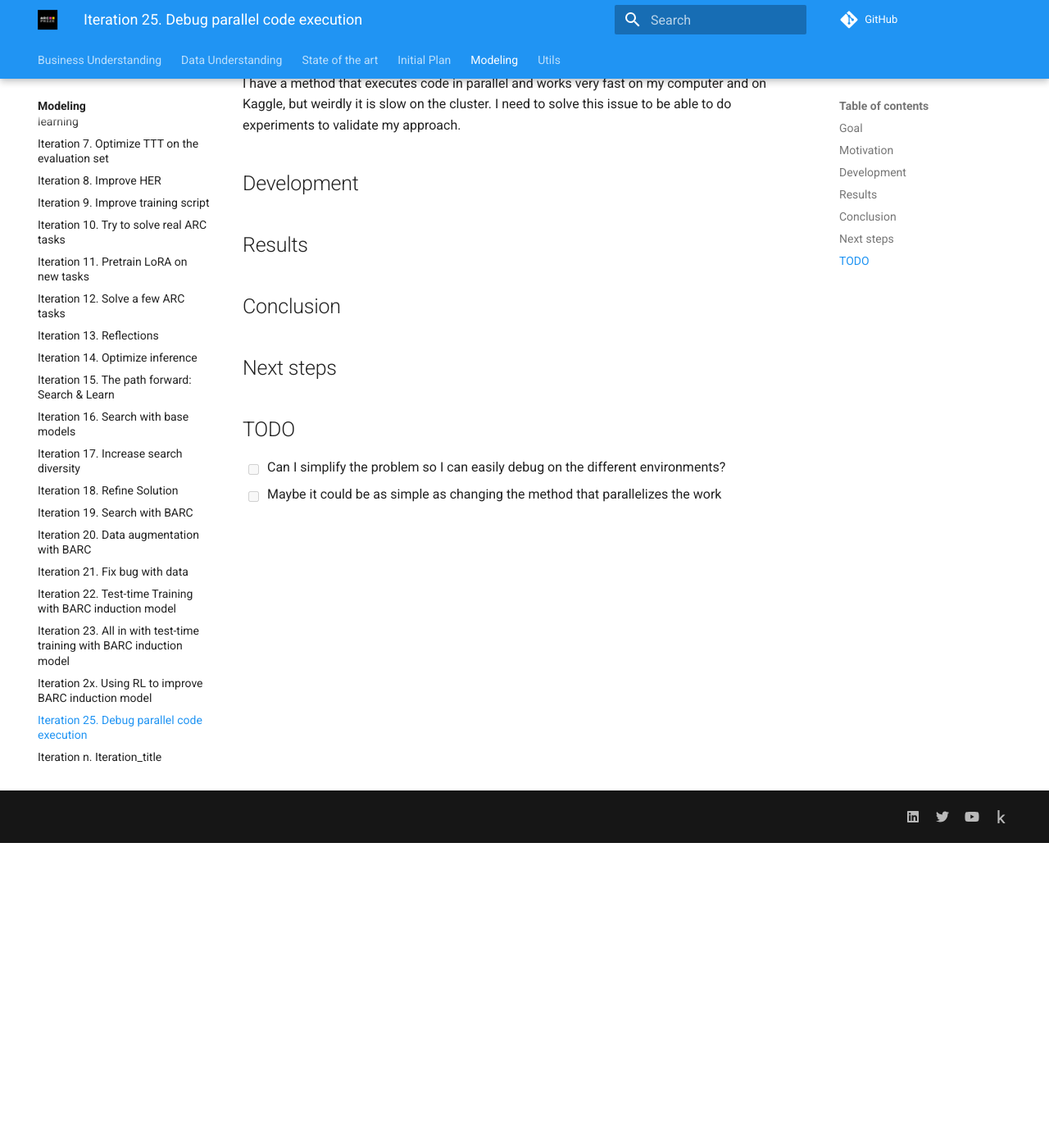
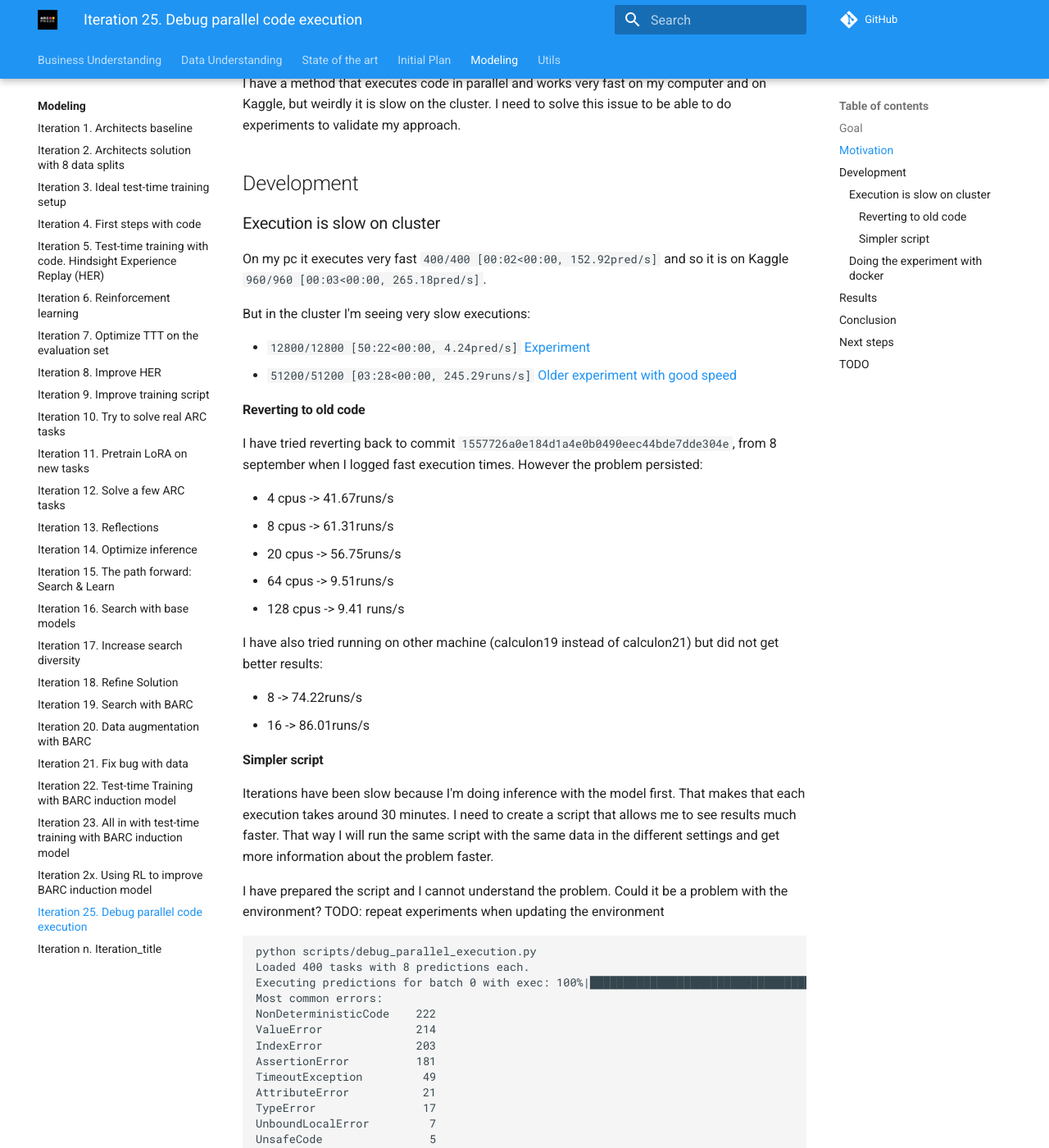
Before and after one commit to ironbar/arc25, an MkDocs documentation site: the page built from docs/modeling/Iteration_25_debug_parallel_code_execution.md, in a window 1280 px wide and 1400 px high, scrolled down 372 px. Shown: the whole window at 82% size. Built offline with MkDocs 1.6.1 and Material for MkDocs 9.7.7, drawn with Linux system fonts in a browser that asks for light colours; comment, search, counter and statistics services are not loaded; some of the changed text lies outside the part shown.

Commit message:
updated documentation

````diff
--- a/docs/modeling/Iteration_25_debug_parallel_code_execution.md
+++ b/docs/modeling/Iteration_25_debug_parallel_code_execution.md
@@ -14,6 +14,74 @@
 
 ## Development
 
+### Execution is slow on cluster
+
+On my pc it executes very fast `400/400 [00:02<00:00, 152.92pred/s]` and so it is on Kaggle `960/960 [00:03<00:00, 265.18pred/s]`.
+
+But in the cluster I'm seeing very slow executions:
+
+- `12800/12800 [50:22<00:00,  4.24pred/s]`  [Experiment](https://wandb.ai/guillermobarbadillo/2025-09-12-search-and-learn/runs/19gni2he/logs)
+- `51200/51200 [03:28<00:00, 245.29runs/s]` [Older experiment with good speed](https://wandb.ai/guillermobarbadillo/2025-09-07-search-and-learn/runs/zdkkfzdv/logs)
+
+#### Reverting to old code
+
+I have tried reverting back to commit `1557726a0e184d1a4e0b0490eec44bde7dde304e`, from 8 september when I logged fast execution times. However the problem persisted:
+
+- 4 cpus -> 41.67runs/s
+- 8 cpus -> 61.31runs/s
+- 20 cpus -> 56.75runs/s
+- 64 cpus -> 9.51runs/s
+- 128 cpus -> 9.41 runs/s
+
+I have also tried running on other machine (calculon19 instead of calculon21) but did not get better results:
+
+- 8 -> 74.22runs/s
+- 16 -> 86.01runs/s
+
+#### Simpler script
+
+Iterations have been slow because I'm doing inference with the model first. That makes that each
+execution takes around 30 minutes. I need to create a script that allows me to see results much faster.
+That way I will run the same script with the same data in the different settings and get more information
+about the problem faster.
+
+I have prepared the script and I cannot understand the problem. Could it be a problem with the environment?
+TODO: repeat experiments when updating the environment
+
+```bash
+python scripts/debug_parallel_execution.py
+Loaded 400 tasks with 8 predictions each.
+Executing predictions for batch 0 with exec: 100%|██████████████████████████████████████████████████████████████████████████████████████████████████████████████████████████████████████| 3200/3200 [00:09<00:00, 347.91run/s]
+Most common errors:
+NonDeterministicCode    222
+ValueError              214
+IndexError              203
+AssertionError          181
+TimeoutException         49
+AttributeError           21
+TypeError                17
+UnboundLocalError         7
+UnsafeCode                5
+KeyError                  4
+SyntaxError               4
+StopIteration             4
+NameError                 4
+ZeroDivisionError         2
+RecursionError            1
+Name: count, dtype: int64
+      n_preds  valid code  valid outputs  unique outputs  train_pixel_score  train_correct_grids  train_pass_rate  train_is_correct  test_pixel_score  test_correct_grids  test_pass_rate  test_is_correct  is_correct
+MEAN      8.0         1.0       0.706875        0.629062           0.415273             0.022264          0.01375            0.0425          0.404596            0.016719        0.016563             0.06        0.04
+
+
+export N_CPUS=8; condor_submit train.condor command=" python /mnt/scratch/users/gbarbadillo/arc25/arc25/scripts/debug_parallel_execution.py \ --dataset-path /mnt/scratch/users/gbarbadillo/arc25/data/arc-prize-2024/arc-agi_evaluation_challenges.json \ --prediction-path /mnt/scratch/users/gbarbadillo/arc25/predictions/2025-08-28-base-model/evaluation/8preds_2025_09_02_05_36_40_predictions.json" -append request_cpus=${N_CPUS} -append request_gpus=0
+```
+
+### Doing the experiment with docker
+
+```bash
+docker run -ti -u 1000:1000 gbarbadillo/cuda-python:python3.10-cuda14.1
+```
+
 ## Results
 
 ## Conclusion
@@ -24,3 +92,7 @@
 
 - [ ] Can I simplify the problem so I can easily debug on the different environments?
 - [ ] Maybe it could be as simple as changing the method that parallelizes the work
+- [ ] Experiments I would like to do:
+  - [ ] Try on laptop
+  - [ ] Try on Docker
+  - [ ] Try on a cluster machine without using condor
````
